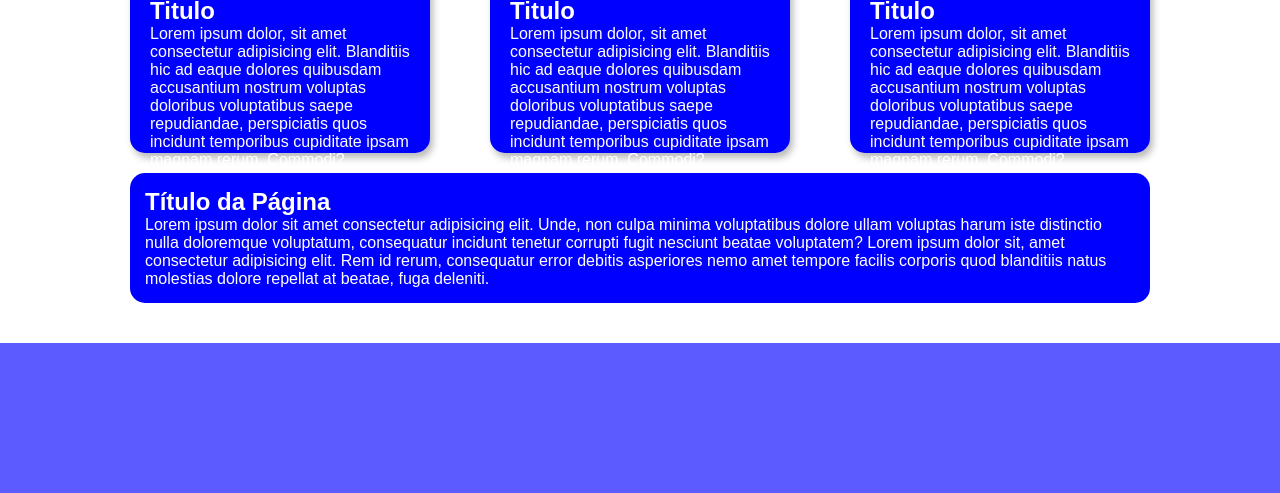
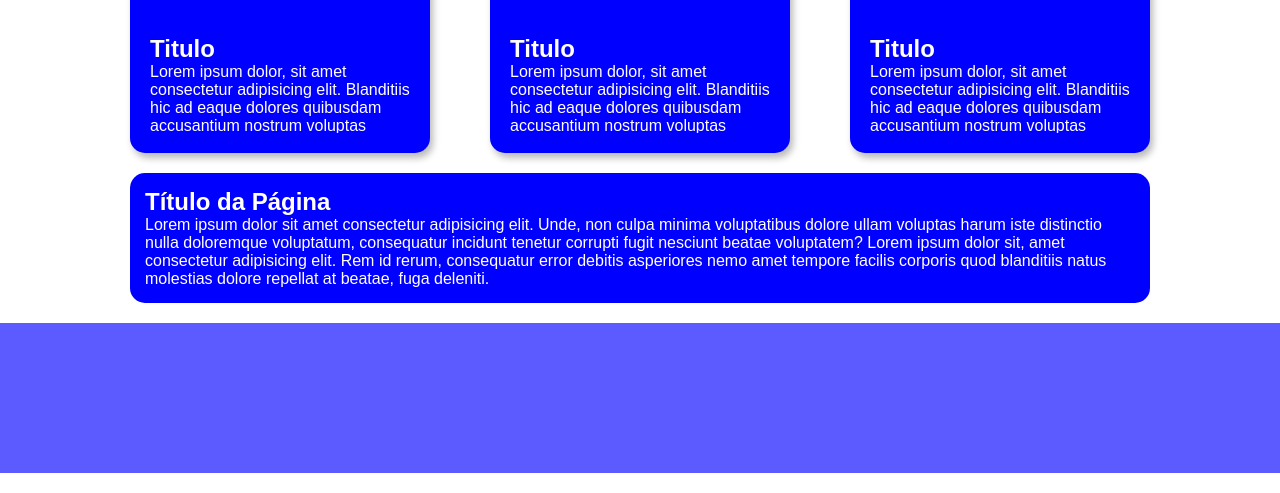
Before and after one commit to lslucasO/uninassau, a plain HTML site: page front-end/exercicios/main-aula/index.html in a window 1280 px wide. Shown: the part 327-820 px from the top of the page. Drawn offline with Linux system fonts and the light colour scheme.

Commit message:
Update style.css

```diff
--- a/front-end/exercicios/main-aula/style.css
+++ b/front-end/exercicios/main-aula/style.css
@@ -17,8 +17,10 @@ main{
     align-items: center;
     display: flex;
     padding: 30px 0;
-    height: 520px;
+    height: 500px;
     gap: 20px;
+    /* background-image: url("img/background-image.jpg"); */
+    /*background-attachment: fixed; */
 }
 
 footer{
@@ -87,6 +89,7 @@ footer{
 }
 
 .texto-container{
+
     border-radius: 15px;
     width: 1020px;
     display: flex;
@@ -106,3 +109,8 @@ footer{
 .descricao-container{
     color: white;
 }
+
+.descricao{
+    height: 70px;
+    overflow-y: auto;
+}
```
